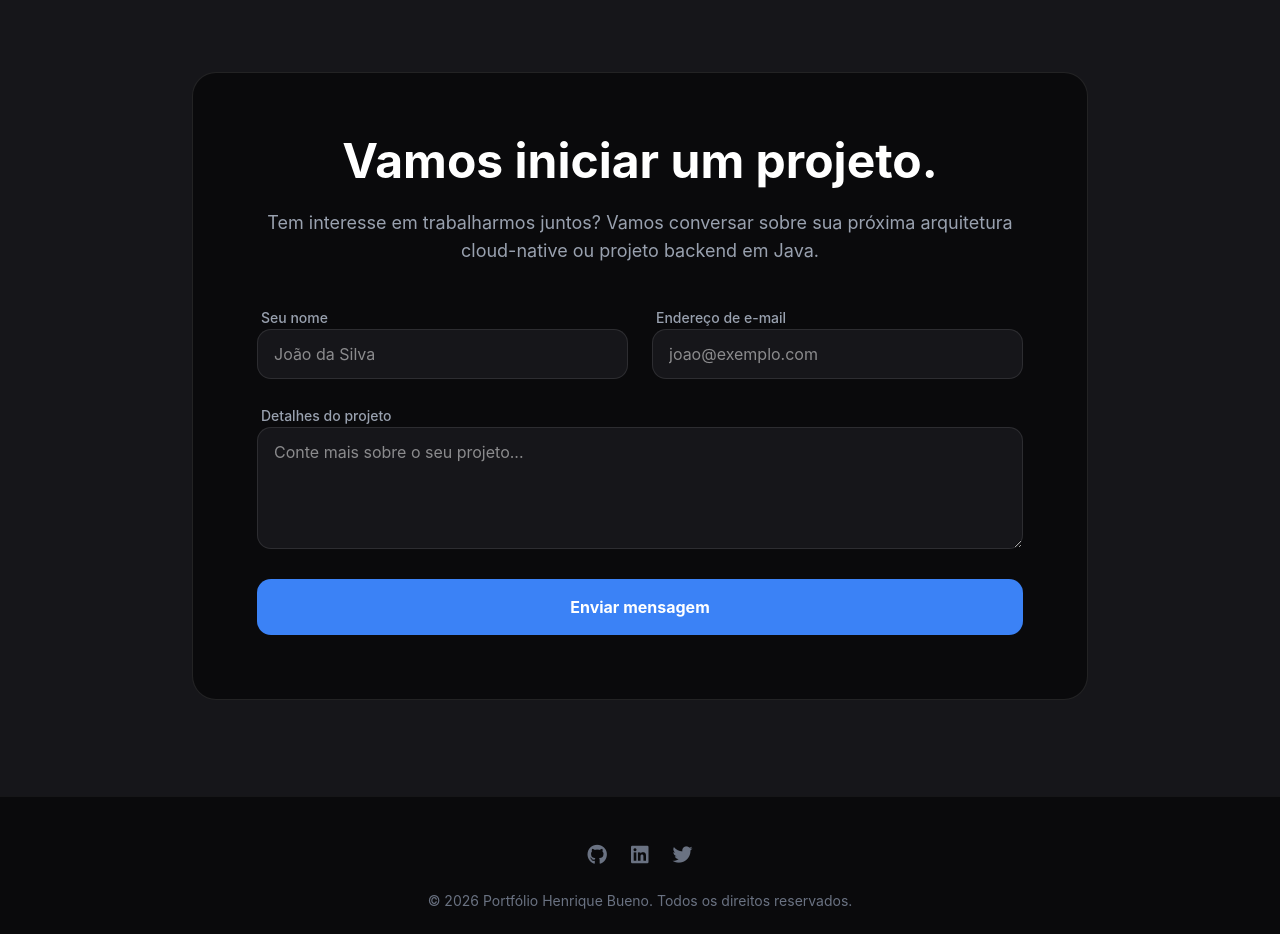
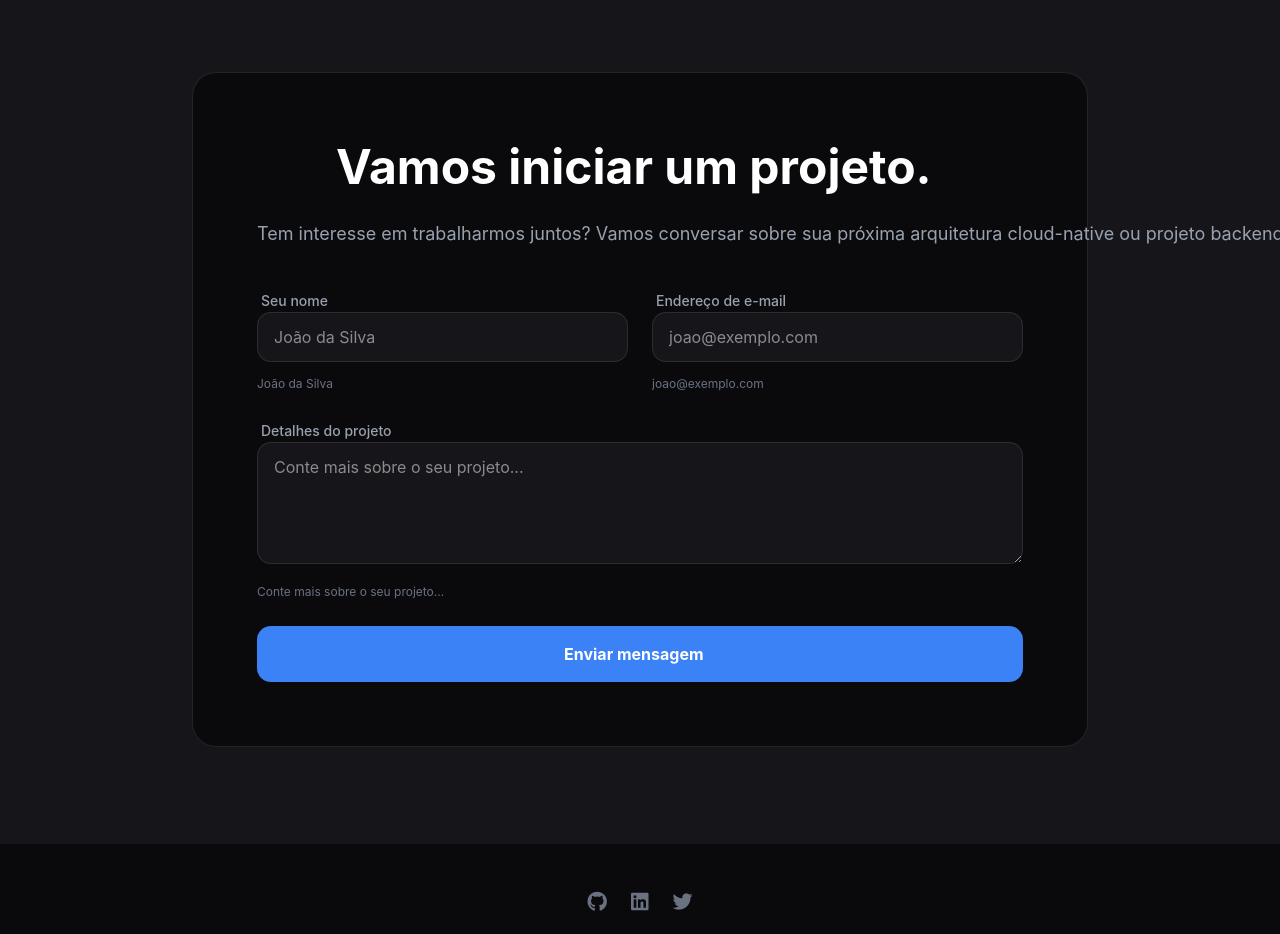
Before and after one commit to Henrique-CBueno/PortifolioV2_front, a React (Vite) app in the folder front_portifolioV2/: page /adm/cms in a window 1280 px wide. Shown: the part 6120-7054 px from the top of the page. Built offline with nearby package versions, Linux system fonts and the light colour scheme.

Commit message:
MAKE CONTACT CRM

```diff
--- a/front_portifolioV2/src/components/Contact/Contact.tsx
+++ b/front_portifolioV2/src/components/Contact/Contact.tsx
@@ -1,43 +1,144 @@
+import { useState } from "react";
 import project, { post_portifolio } from "../../types/project";
+import AutoSizeInput from "../ui/AutoSizeInput";
 
-export default function Contact() {
-    const contactData = project.contact;
+export default function Contact({ admin }: { admin?: boolean }) {
+    const [contactData, setContactData] = useState({
+        ...project.contact,
+        form: { ...project.contact.form },
+    });
 
     return (
         <section className="py-24 bg-brand-surface" data-purpose="contact-form-section" id="contact">
             <div
                 className="max-w-4xl mx-auto px-6 bg-brand-dark border border-white/10 rounded-3xl p-8 md:p-16 text-center">
-                <h2 className="text-3xl md:text-5xl font-bold text-white mb-6">{contactData.title}</h2>
-                <p className="text-gray-400 mb-10 text-lg">{contactData.subtitle}</p>
+                <h2 className="text-3xl md:text-5xl font-bold text-white mb-6">
+                    {admin ? (
+                        <AutoSizeInput
+                            defaultValue={contactData.title}
+                            className="text-3xl md:text-5xl font-bold text-white"
+                            onChange={(value) => setContactData((prev) => ({ ...prev, title: value }))}
+                        />
+                    ) : (
+                        contactData.title
+                    )}
+                </h2>
+                <p className="text-gray-400 mb-10 text-lg">
+                    {admin ? (
+                        <AutoSizeInput
+                            defaultValue={contactData.subtitle}
+                            className="text-gray-400 text-lg"
+                            onChange={(value) => setContactData((prev) => ({ ...prev, subtitle: value }))}
+                        />
+                    ) : (
+                        contactData.subtitle
+                    )}
+                </p>
                 <form className="space-y-6 text-left">
                     <div className="grid md:grid-cols-2 gap-6">
                         <div className="space-y-2">
-                            <label className="text-sm font-medium text-gray-400 ml-1">{contactData.form.nameLabel}</label>
+                            <label className="text-sm font-medium text-gray-400 ml-1">
+                                {admin ? (
+                                    <AutoSizeInput
+                                        defaultValue={contactData.form.nameLabel}
+                                        className="text-sm font-medium text-gray-400"
+                                        onChange={(value) =>
+                                            setContactData((prev) => ({ ...prev, form: { ...prev.form, nameLabel: value } }))
+                                        }
+                                    />
+                                ) : (
+                                    contactData.form.nameLabel
+                                )}
+                            </label>
                             <input
                                 className="w-full bg-brand-surface border border-white/10 rounded-xl px-4 py-3 focus:outline-none focus:ring-2 focus:ring-brand-accent/50 text-white transition-all"
                                 placeholder={contactData.form.namePlaceholder} type="text" />
+                            {admin && (
+                                <AutoSizeInput
+                                    defaultValue={contactData.form.namePlaceholder}
+                                    className="text-xs text-gray-500"
+                                    onChange={(value) =>
+                                        setContactData((prev) => ({ ...prev, form: { ...prev.form, namePlaceholder: value } }))
+                                    }
+                                />
+                            )}
                         </div>
                         <div className="space-y-2">
-                            <label className="text-sm font-medium text-gray-400 ml-1">{contactData.form.emailLabel}</label>
+                            <label className="text-sm font-medium text-gray-400 ml-1">
+                                {admin ? (
+                                    <AutoSizeInput
+                                        defaultValue={contactData.form.emailLabel}
+                                        className="text-sm font-medium text-gray-400"
+                                        onChange={(value) =>
+                                            setContactData((prev) => ({ ...prev, form: { ...prev.form, emailLabel: value } }))
+                                        }
+                                    />
+                                ) : (
+                                    contactData.form.emailLabel
+                                )}
+                            </label>
                             <input
                                 className="w-full bg-brand-surface border border-white/10 rounded-xl px-4 py-3 focus:outline-none focus:ring-2 focus:ring-brand-accent/50 text-white transition-all"
                                 placeholder={contactData.form.emailPlaceholder} type="email" />
+                            {admin && (
+                                <AutoSizeInput
+                                    defaultValue={contactData.form.emailPlaceholder}
+                                    className="text-xs text-gray-500"
+                                    onChange={(value) =>
+                                        setContactData((prev) => ({ ...prev, form: { ...prev.form, emailPlaceholder: value } }))
+                                    }
+                                />
+                            )}
                         </div>
                     </div>
                     <div className="space-y-2">
-                        <label className="text-sm font-medium text-gray-400 ml-1">{contactData.form.detailsLabel}</label>
+                        <label className="text-sm font-medium text-gray-400 ml-1">
+                            {admin ? (
+                                <AutoSizeInput
+                                    defaultValue={contactData.form.detailsLabel}
+                                    className="text-sm font-medium text-gray-400"
+                                    onChange={(value) =>
+                                        setContactData((prev) => ({ ...prev, form: { ...prev.form, detailsLabel: value } }))
+                                    }
+                                />
+                            ) : (
+                                contactData.form.detailsLabel
+                            )}
+                        </label>
                         <textarea
                             className="w-full bg-brand-surface border border-white/10 rounded-xl px-4 py-3 focus:outline-none focus:ring-2 focus:ring-brand-accent/50 text-white transition-all"
                             placeholder={contactData.form.detailsPlaceholder} rows={4}></textarea>
+                        {admin && (
+                            <AutoSizeInput
+                                defaultValue={contactData.form.detailsPlaceholder}
+                                className="text-xs text-gray-500"
+                                onChange={(value) =>
+                                    setContactData((prev) => ({ ...prev, form: { ...prev.form, detailsPlaceholder: value } }))
+                                }
+                            />
+                        )}
                     </div>
                     <button
                         className="w-full py-4 bg-brand-accent text-white font-bold rounded-xl hover:bg-blue-600 transition-all transform active:scale-[0.98]"
-                        type="submit" onClick={() => {
-                            post_portifolio(project)}}>
-                        {contactData.form.submitButtonText}
+                        type={admin ? "button" : "submit"}
+                        onClick={() => {
+                            if (admin) return;
+                            post_portifolio(project);
+                        }}>
+                        {admin ? (
+                            <AutoSizeInput
+                                defaultValue={contactData.form.submitButtonText}
+                                className="text-white font-bold"
+                                onChange={(value) =>
+                                    setContactData((prev) => ({ ...prev, form: { ...prev.form, submitButtonText: value } }))
+                                }
+                            />
+                        ) : (
+                            contactData.form.submitButtonText
+                        )}
                     </button>
                 </form>
             </div>
         </section>
-    )
+    );
 }
```
